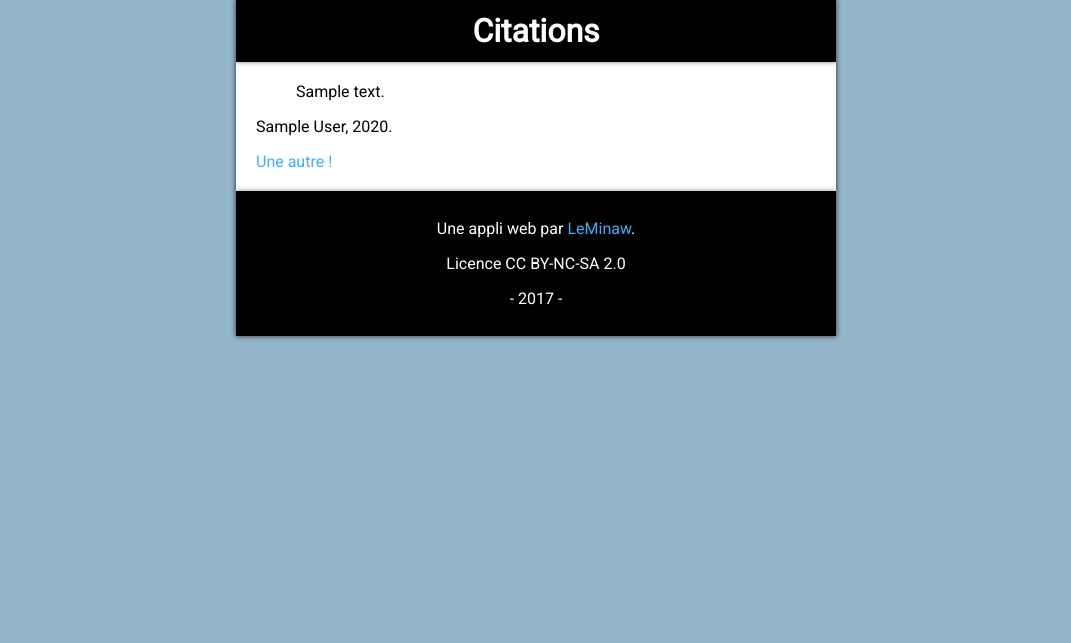
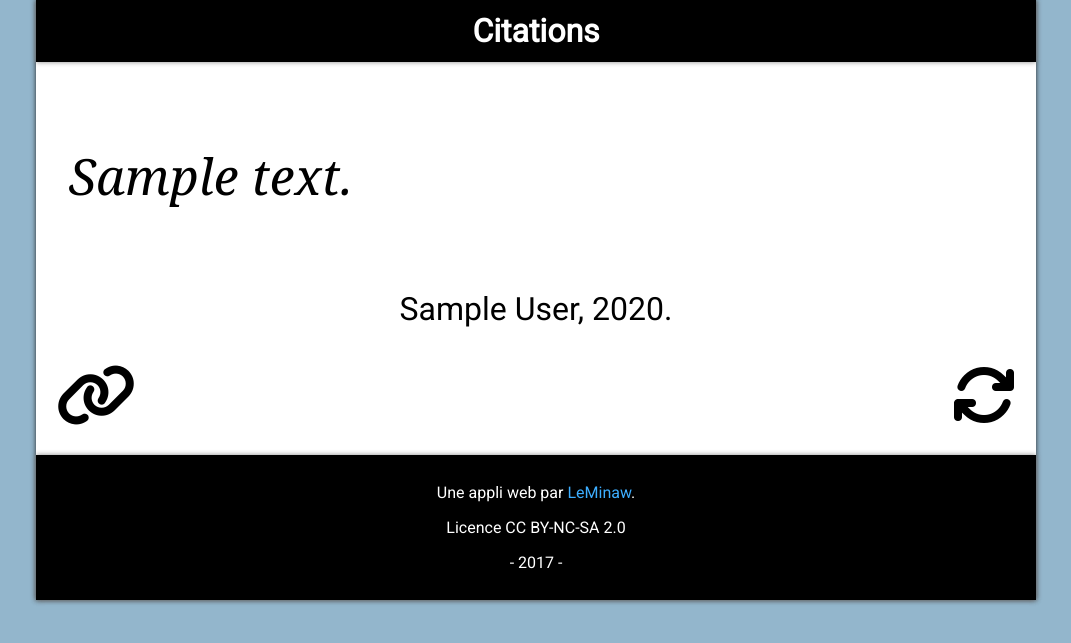
Before and after one commit to LeMinaw/minaw.net, a Django app: page /quotes/ in a window 1280 px wide. Shown: the top 643 px of the page, without its empty margins (104-1175 px from the left). Run offline with Django 3.2, Linux system fonts and the light colour scheme; tables that the repository leaves empty hold one stand-in row (values such as "Sample post"); parts of the project's set-up code (start-up, migrations or seed data) failed here and were passed over; some libraries are stand-ins or nearby versions.

Commit message:
Frontend design for Quotes

```diff
--- a/quotes/static/quotes/css/base.css
+++ b/quotes/static/quotes/css/base.css
@@ -1,7 +1,24 @@
+body { max-width: 1000px }
+
+blockquote {margin: 10vh 1vw}
+
 #quote {
-
+    font-size: 5vw;
+    font-family: Georgia, "Times New Roman", Times, serif;
+    text-align: initial;
+}
+@media (min-width: 1000px) {
+    #quote { font-size: 50px }
+}
+@media (max-width: 600px) {
+    #quote { font-size: 30px }
 }
 
 #meta {
+    text-align: center;
+    font-size: 2rem;
+}
 
-}
+.button a { font-size: 4rem }
+.button:first-of-type a { float: right }
+.button a:link, .button a:visited { color: inherit }
--- a/quotes/templates/quotes/base.html
+++ b/quotes/templates/quotes/base.html
@@ -20,14 +20,18 @@
     <header>
       <h1>Citations</h1>
     </header>
+
     <section id="content">
       {% block content %}{% endblock %}
     </section>
+
     <footer>
       <p>Une appli web par <a href="{% url "perso:main" %}">LeMinaw</a>.</p>
       <p>Licence CC BY-NC-SA 2.0</p>
       <p>- 2017 -</p>
     </footer>
+
+    <script src="https://use.fontawesome.com/329a4b4215.js"></script>
   </body>
 
 </html>
--- a/quotes/templates/quotes/main.html
+++ b/quotes/templates/quotes/main.html
@@ -7,5 +7,10 @@
     <p id="quote">{{ quote.text }}</p>
   </blockquote>
   <p id="meta">{{ quote.author }}, {{ quote.year }}.</p>
-  <a href="{% url 'quotes:main' %}">Une autre !</a>
+  <div class="button">
+    <a href="{% url 'quotes:main' %}" title="Afficher une autre citation"><i class="fa fa-refresh" aria-hidden="true"></i></a>
+  </div>
+  <div class="button">
+    <a href="{{ quote.get_absolute_url }}" title="Lien vers cette citation (clic doit/copier adresse)"><i class="fa fa-link" aria-hidden="true"></i></a>
+  </div>
 {% endblock %}
--- a/static/leminaw/css/minaw-css.css
+++ b/static/leminaw/css/minaw-css.css
@@ -31,6 +31,9 @@ code {
     padding: 5px 5px 4px 5px;
     box-sizing: border-box;
     border-radius: 3px;
+}
+blockquote {
+    font-style: italic;
 }
 #content { margin: 20px }
 
```
